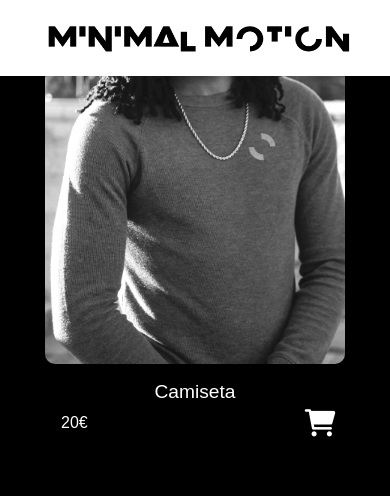
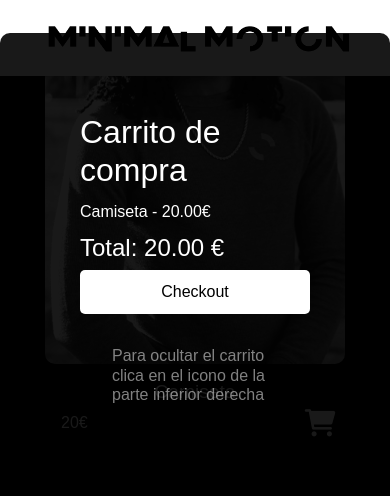
Before and after one commit to Minimalmotion/MINIMALMOTION, a plain HTML site: page Tienda.html in a window 390 px wide. Both pictures are taken after a click on the icon 320 px from the left and 1368 px from the top of the page. Shown: the part 946-1442 px from the top of the page. Drawn offline with nearby package versions, Linux system fonts and the light colour scheme; grey boxes are pictures that could not be loaded; a web font is replaced by a local one.

Commit message:
Responsive #5
Carrito de compra responsive

```diff
--- a/Tienda.html
+++ b/Tienda.html
@@ -272,7 +272,9 @@
 </div>
 
 <button id="checkout-button">Checkout</button>
+<h6>Para ocultar el carrito clica en el icono de la parte inferior derecha</h6>
 </div>
+
 </section>
 <!-- Icono para mostrar/ocultar el carrito -->
 
--- a/css/tienda.css
+++ b/css/tienda.css
@@ -39,7 +39,10 @@ h3 {
   font-weight: 50;
   font-size: 1.2rem;
 }
-
+h6{
+  padding: 2em;
+  opacity: 50%;
+}
 /* MENU Y HEADER */
 
 h1 {
@@ -495,7 +498,7 @@ font-size: 1em;
 
 #cart {
   position: fixed;
-  top: 40em;
+  bottom: 20em;
   padding: 5em;
   background-color: rgba(0, 0, 0, 0.90);
   color: white;
```
Also changed, not shown: css/proyectos.css (+8 -5 lines).
